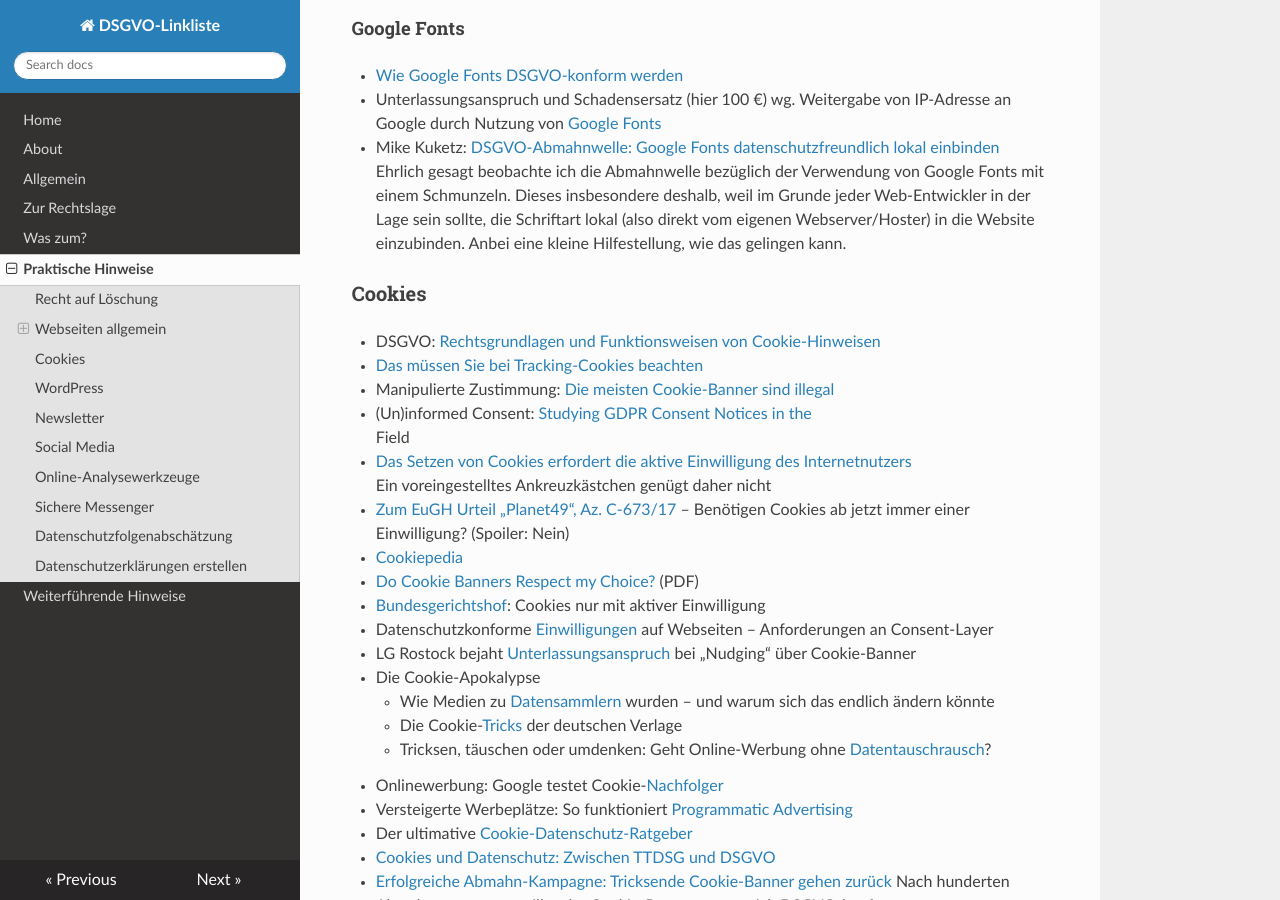
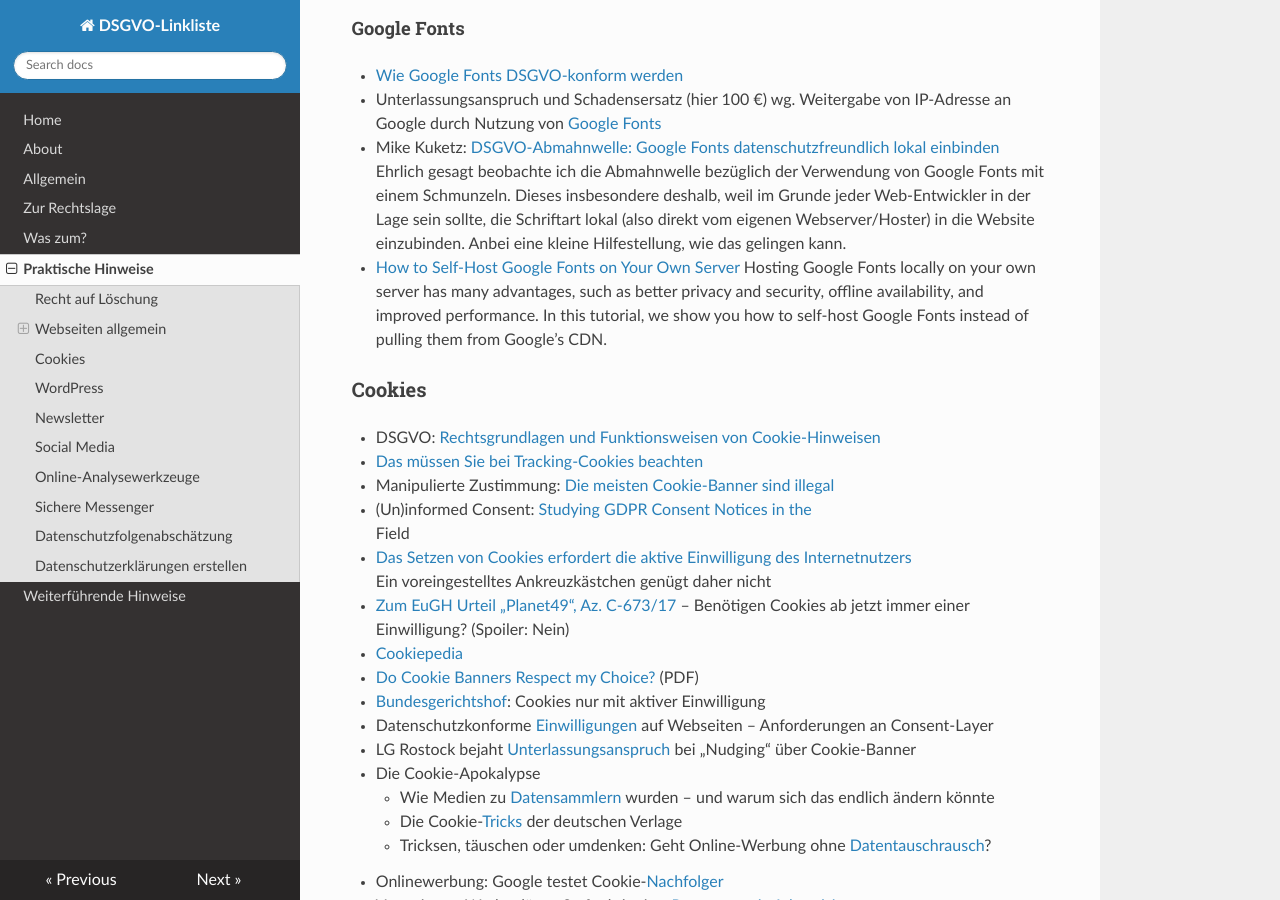
Before and after one commit to jrselzer/DSGVO-Linkliste, an MkDocs documentation site: the page built from docs/Praktische_Hinweise.md, in a window 1280 px wide and 900 px high, scrolled down 2099 px. Built offline with MkDocs 1.6.1, drawn with Linux system fonts in a browser that asks for light colours; nearby versions of some CDN libraries.

Commit message:
Update Praktische_Hinweise.md

```diff
--- a/docs/Praktische_Hinweise.md
+++ b/docs/Praktische_Hinweise.md
@@ -66,6 +66,7 @@
 * [Wie Google Fonts DSGVO-konform werden](https://www.datenschutzbeauftragter-info.de/wie-google-fonts-dsgvo-konform-werden/)
 * Unterlassungsanspruch und Schadensersatz (hier 100 €) wg. Weitergabe von IP-Adresse an Google durch Nutzung von [Google Fonts](https://rewis.io/urteile/urteil/lhm-20-01-2022-3-o-1749320/)
 * Mike Kuketz: [DSGVO-Abmahnwelle: Google Fonts datenschutzfreundlich lokal einbinden](https://www.kuketz-blog.de/dsgvo-abmahnwelle-google-fonts-datenschutzfreundlich-lokal-einbinden/) Ehrlich gesagt beobachte ich die Abmahnwelle bezüglich der Verwendung von Google Fonts mit einem Schmunzeln. Dieses insbesondere deshalb, weil im Grunde jeder Web-Entwickler in der Lage sein sollte, die Schriftart lokal (also direkt vom eigenen Webserver/Hoster) in die Website einzubinden. Anbei eine kleine Hilfestellung, wie das gelingen kann.
+* [How to Self-Host Google Fonts on Your Own Server](https://webdesign.tutsplus.com/how-to-self-host-google-fonts--cms-34775t) Hosting Google Fonts locally on your own server has many advantages, such as better privacy and security, offline availability, and improved performance. In this tutorial, we show you how to self-host Google Fonts instead of pulling them from Google’s CDN.
 ### Cookies
 * DSGVO: [Rechtsgrundlagen und Funktionsweisen von Cookie-Hinweisen](https://www.heise.de/newsticker/meldung/DSGVO-Rechtsgrundlagen-und-Funktionsweisen-von-Cookie-Hinweisen-4430026.html)
 * [Das müssen Sie bei Tracking-Cookies beachten](https://www.heise.de/hintergrund/Das-muessen-Sie-bei-Tracking-Cookies-beachten-4415648.html)
```
